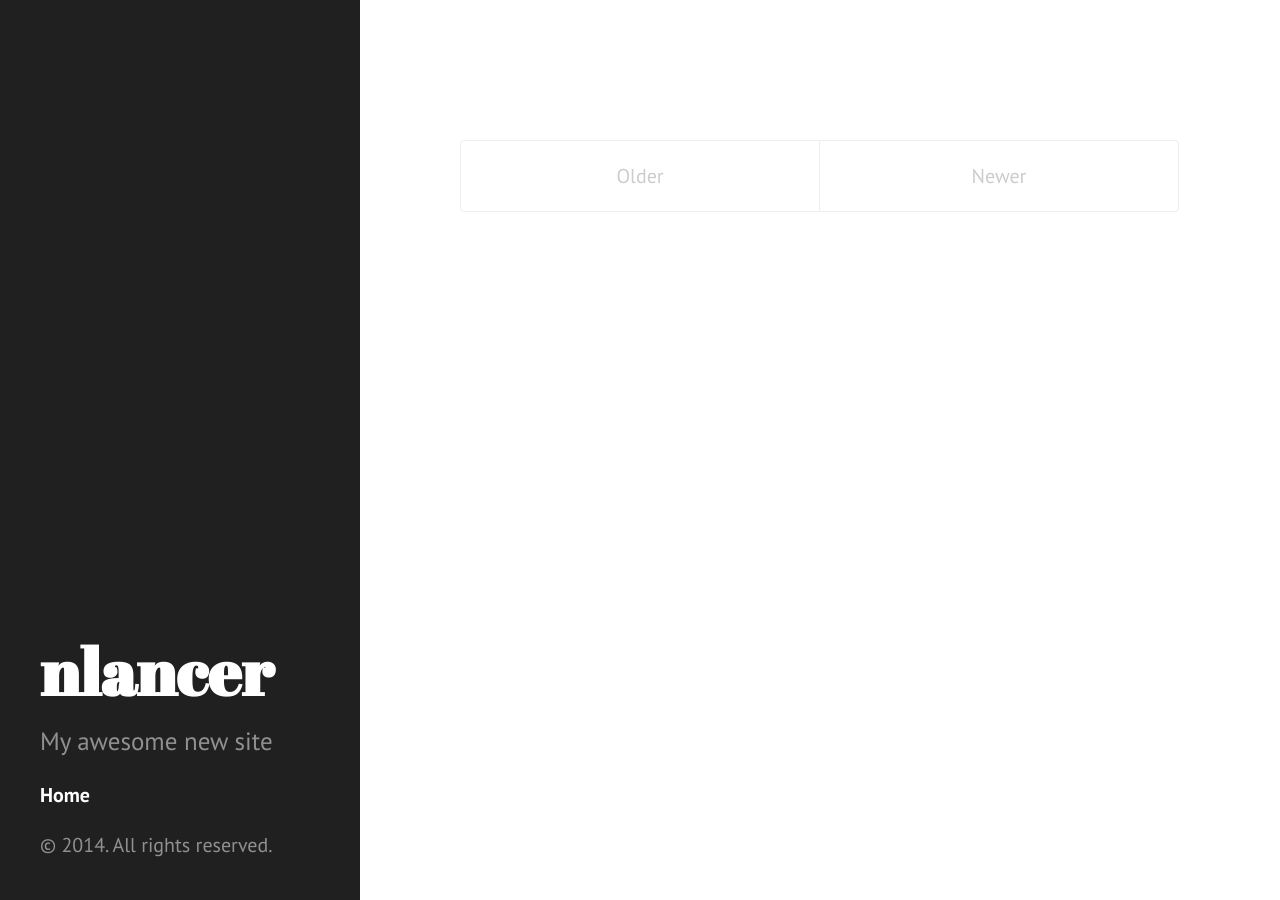
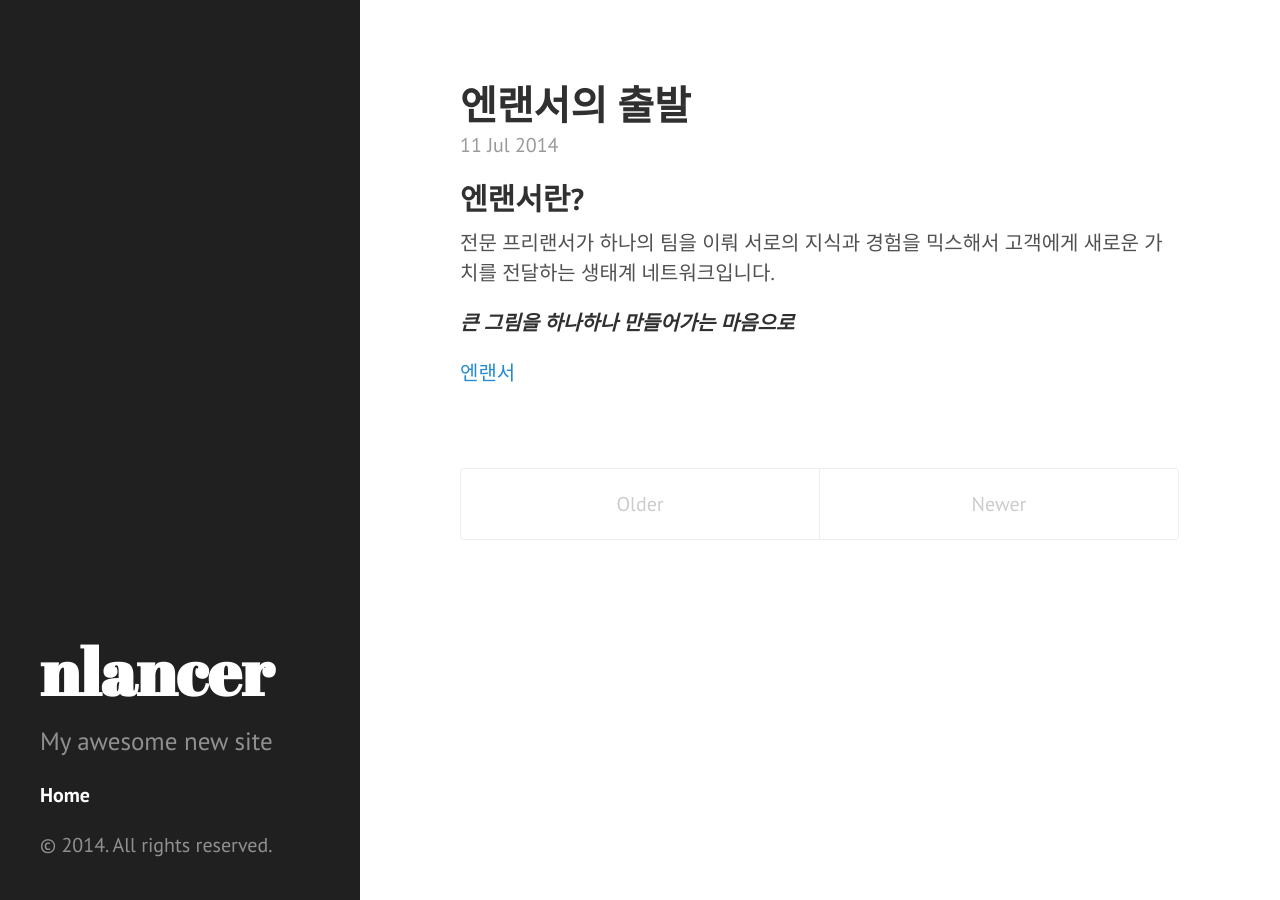
Before and after one commit to nlancer/nlancer.github.io, a Jekyll site: the page built from index.html, in a window 1280 px wide. Built offline with Jekyll 4.4.1, drawn with Linux system fonts in a browser that asks for light colours; the list of posts is cut into pages by our own code.

Commit message:
Post update: Hello world

```diff
--- a/_posts/2014-07-11-hello-world.markdown
+++ b/_posts/2014-07-11-hello-world.markdown
@@ -1,8 +1,13 @@
 ---
-published: false
-title: Hello world
+published: true
+title: 엔랜서의 출발
 layout: post
 ---
-This is a test post for my new blog. The blog is hosted on [Github Pages](http://pages.github.com/) which means the source is available at [github.com/nlancer/nlancer.github.io](http://github.com/nlancer/nlancer.github.io). Be nice. Give credit. Share, don't steal :)
+## 엔랜서란?
 
-By the way, this blog is powered by [tinypress.co](https://tinypress.co).
+전문 프리랜서가 하나의 팀을 이뤄 서로의 지식과 경험을 믹스해서 고객에게 새로운 가치를 전달하는 생태계 네트워크입니다.
+
+
+***큰 그림을 하나하나 만들어가는 마음으로***
+
+[엔랜서](http://nLancer.github.io)
```
